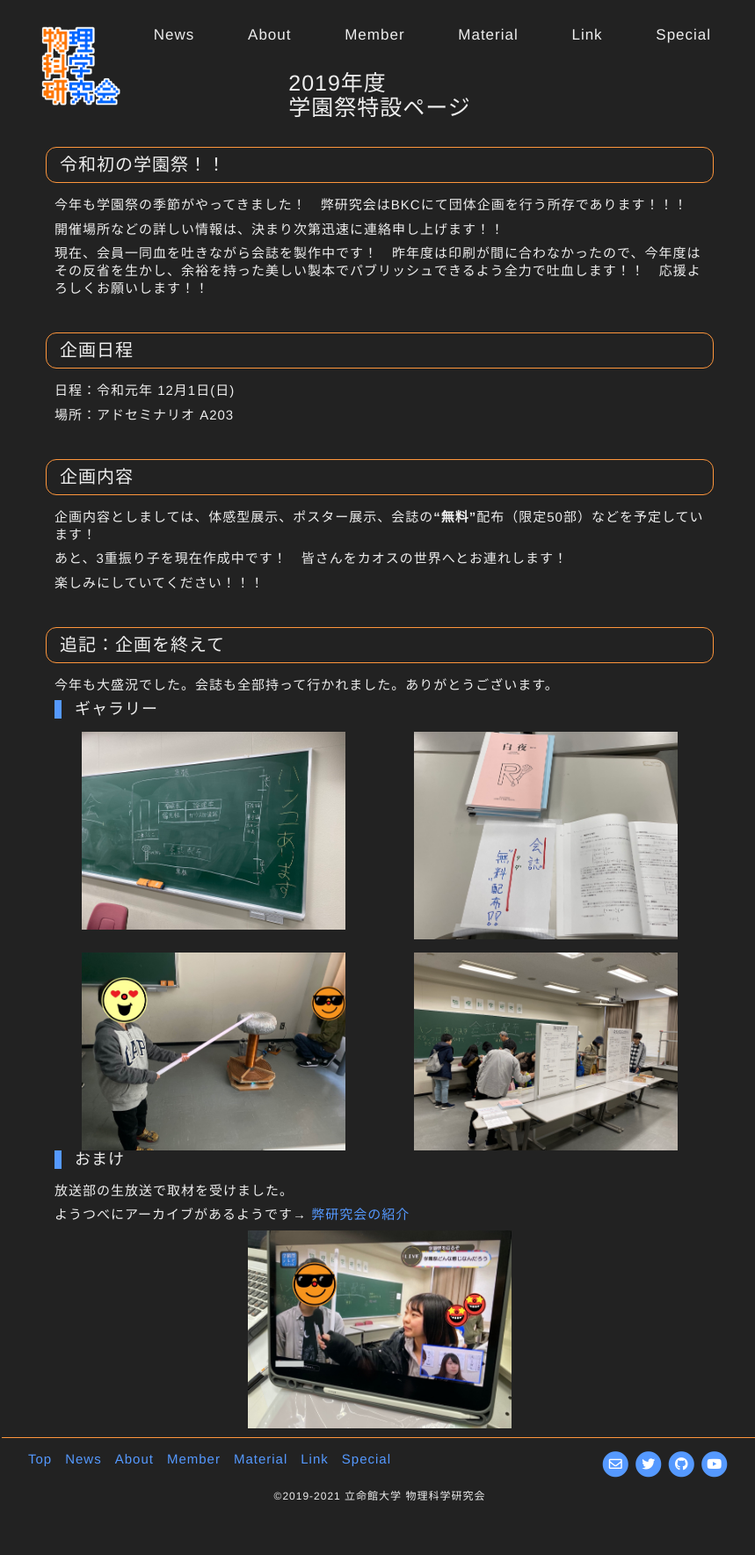
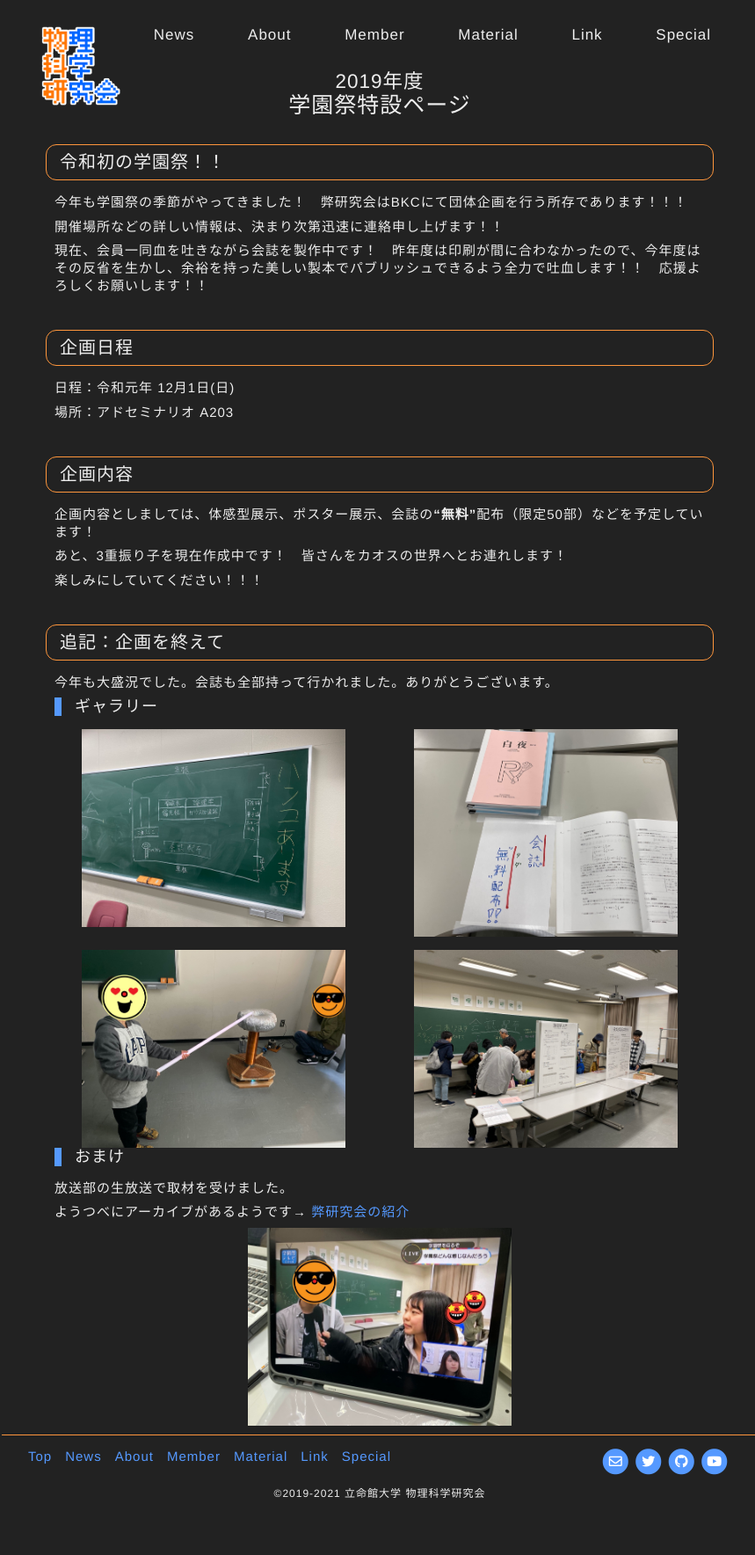
Before and after one commit to vuccaken/vuccaken.github.io, a Jekyll site: the page built from _pages/events/fes2019.md, in a window 1280 px wide. Shown: the whole page at 88% size, without its empty margins (208-1067 px from the left). Built offline with Jekyll 4.4.1, drawn with Linux system fonts in a browser that asks for light colours; nearby versions of some CDN libraries.

Commit message:
add style for page sub-title

```diff
--- a/_sass/_layout.scss
+++ b/_sass/_layout.scss
@@ -77,6 +77,10 @@
 
   h1.page-title {
     margin: 0;
+    text-align: center;
+    .subtitle {
+      font-size: 90%;
+    }
   }
 
   .page-toc {
```
